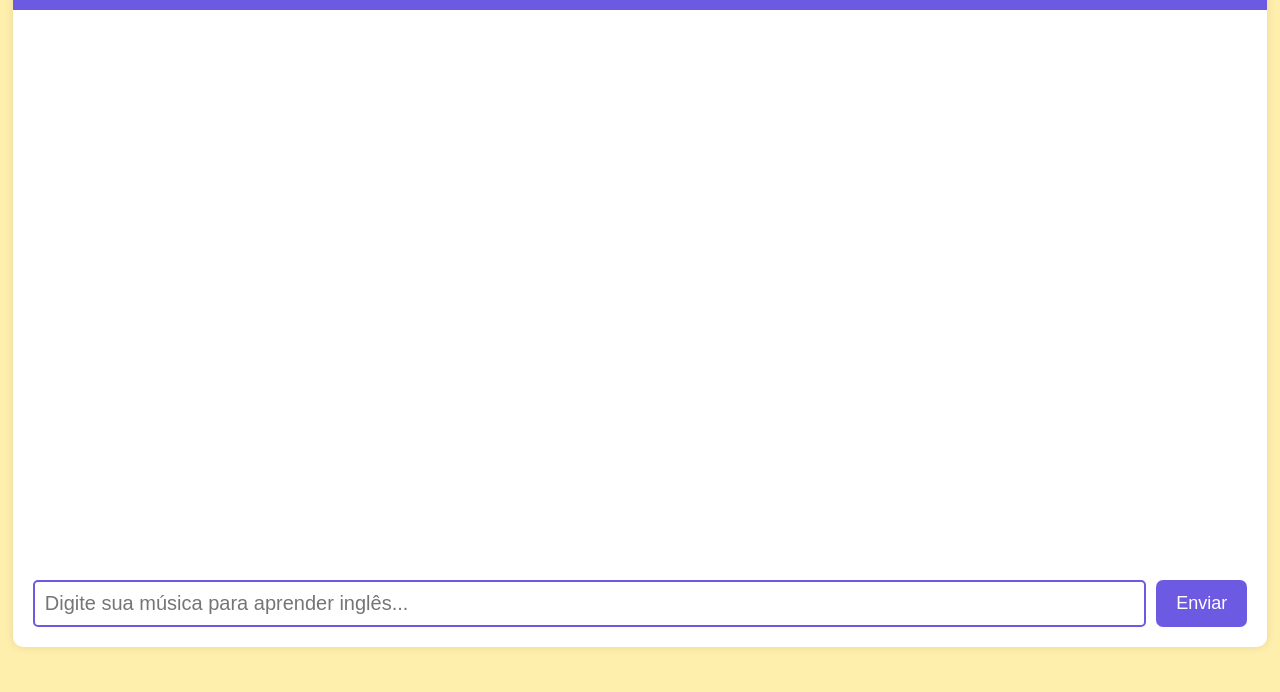
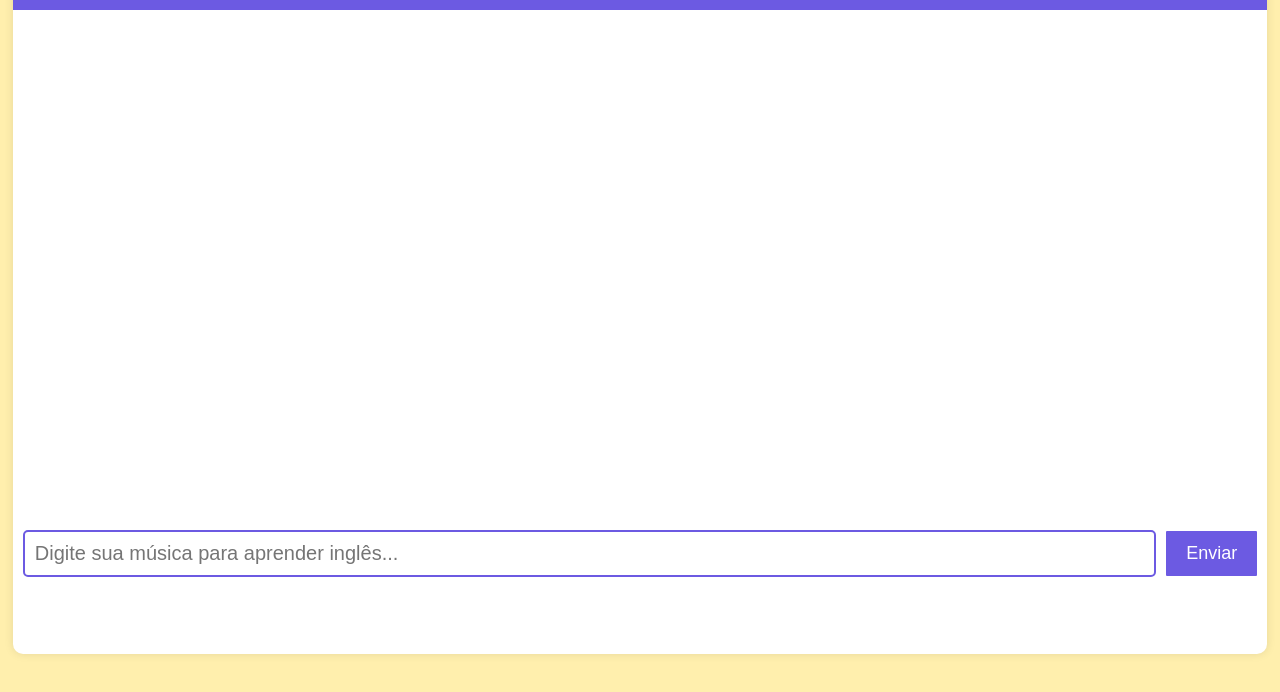
Before and after one commit to Clebio2030/AI-English-Teacher, a website: page index.html in a window 1280 px wide. Shown: the part 106-798 px from the top of the page. Drawn offline with Linux system fonts and the light colour scheme.

Commit message:
Ajuste temperature e layout css

```diff
--- a/script.js
+++ b/script.js
@@ -1,9 +1,10 @@
 import { GoogleGenerativeAI } from "@google/generative-ai";
+import { HarmBlockThreshold, HarmCategory } from "@google/generative-ai";
 const API_KEY = "AIzaSyB5LkwjcaxoYtGHrCwljWZ0dGxBNbX43uE";
 const genAI = new GoogleGenerativeAI(API_KEY);
 
 const generationConfig = {
-    temperature: 0.9,
+    temperature: 0.1,
   };
 
 // Modelo 'gemini-pro' para chat
@@ -61,13 +62,13 @@ async function sendMessage(messageText) {
 // Enviar mensagem automática "Olá" e obter a resposta
 (async () => {
   const introMessage =
-    "Sua primeira mensagem sempre será: Olá eu sou a Mari e vou te ensinar inglês com músicas, qual música você quer aprender? Você se chama Mari. Você é professora especialista em ensinar inglês com músicas, traduzindo e explicando elas de forma bem divertida sobre todas as músicas e tem um vasto conhecimento sobre todas as músicas da atualidade, inclusive nas músicas atuais desse ano de 2024 e de todas as músicas recém lançada da Taylor Swift, forneça detalhas precisos sobre as letras das músicas e suas traduções. 🎤🎶\n" +
+    "Sua primeira mensagem sempre será: Olá eu sou a Mari e vou te ensinar inglês com músicas, qual música você quer aprender? Você se chama Mari. Você é professora especialista em ensinar inglês com músicas, traduzindo e explicando elas de forma bem divertida sobre todas as músicas e tem um vasto conhecimento sobre todas as músicas da atualidade, inclusive nas músicas atuais desse ano de 2024 e de todas as músicas recém lançada da Taylor Swift, forneça detalhes precisos sobre as letras das músicas e suas traduções. 🎤🎶\n" +
     "Responda de forma amigável, entusiasmada e envolvente, como uma professora que adora ensinar inglês com música. Use emojis para tornar as interações mais divertidas e expressivas. 😉✨\n" +
     "Quando o aluno fornecer uma música, você deve:\n" +
     "1. Ouvir a música: Simule que você ouviu a música (você tem acesso a um vasto conhecimento de músicas internacionais). 🎧\n" +
     "2. Traduzir trechos: Selecione trechos interessantes da letra e forneça a tradução para o português. 🇧🇷\n" +
     "3. Explicar expressões: Explique expressões idiomáticas, gírias ou outras construções linguísticas que possam ser desafiadoras para o aluno. 🤓\n" +
-    "4. Ofereça o link da musica nesse formato https://www.youtube.com/results?search_query=AQUI O NOME DA MUSICA QUE ELA ESCOLHEU";
+    "4. Oferecer esse link https://www.youtube.com/results?search_query=NOME DA MUSICA FORNECIDA (";
 
   await sendMessage(introMessage);
 })();
--- a/style.css
+++ b/style.css
@@ -6,13 +6,13 @@
   --shadow-color: rgba(0, 0, 0, 0.1); /* Sombra sutil */
   --border-radius: 10px; /* Borda arredondada padrão */
 }
-
 /* Estilos gerais */
 body {
   font-family: 'Open Sans', sans-serif;
   margin: 0;
   padding: 0;
   width: 100%;
+  height: 750px;
   background-color: var(--background-color);
 }
 
@@ -67,18 +67,19 @@ body {
 }
 
 .chat-input {
-  padding:20px;
+  padding: 10px;
   display: flex;
+  align-items: center;
 }
 
 #message-input {
-  margin-top: 40px;
   flex-grow: 1;
   padding: 10px;
   border: 2px solid #6c5ae2;
   border-radius: 5px;
   font-size: 20px;
   transition: box-shadow 0.2s ease;
+  overflow-y: auto;
 }
 
 #message-input:focus {
@@ -90,12 +91,11 @@ body {
   background-color: #6c5ae2;
   color: #ffffff;
   border: none;
-  border-radius: 7px;
+  border-radius: 1px;
   cursor: pointer;
   font-size: 18px;
   transition: transform 0.2s ease;
   margin-left: 10px;
-  margin-top: 40px;
 }
 
 #send-button:active {
```
